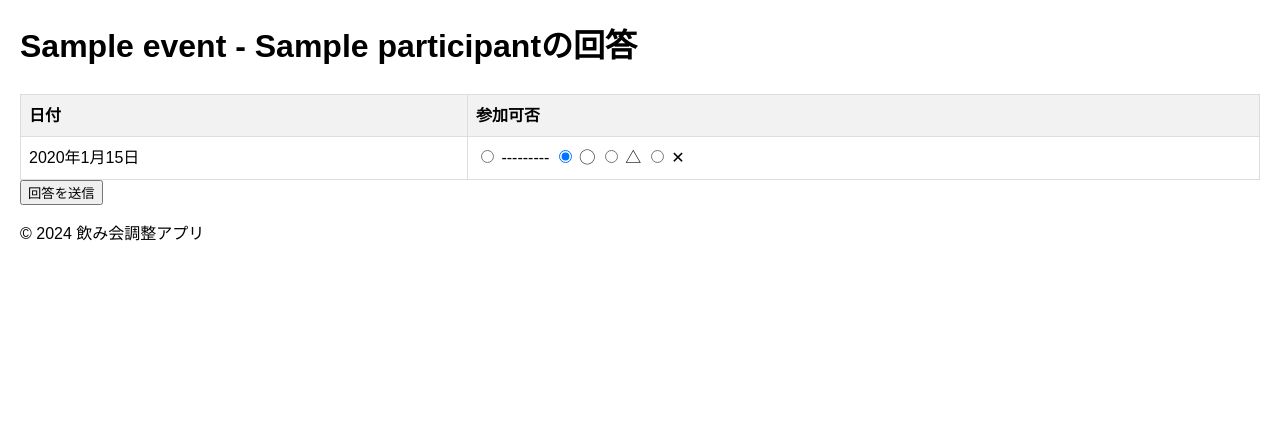
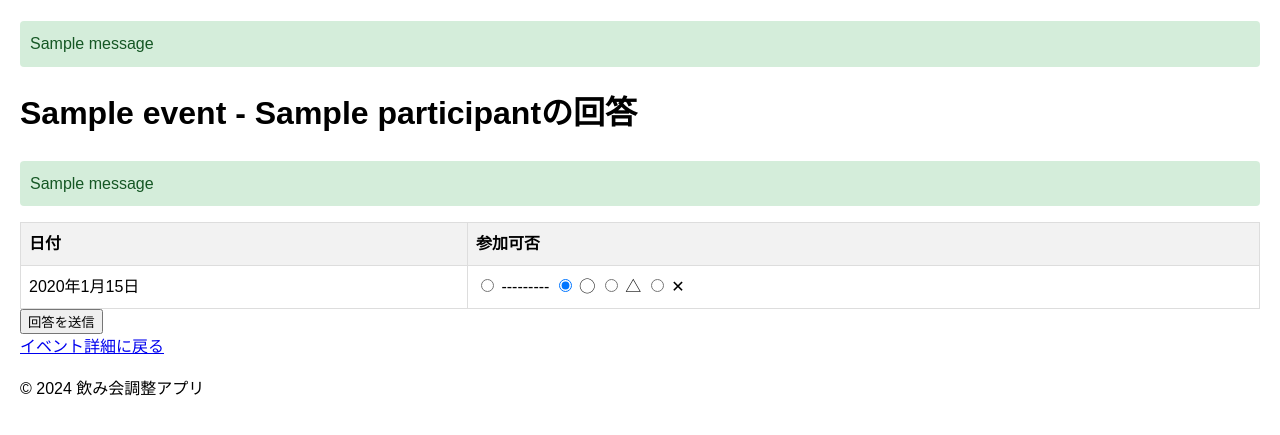
Before and after one commit to kiyogon/djangoAjust, a Django app: page /event/00000000-0000-0000-0000-000000000001/participant/1/ in a window 1280 px wide. Shown: the part 93-528 px from the top of the page. Run offline with Django 5.2, Linux system fonts and the light colour scheme; tables that the repository leaves empty hold one stand-in row (values such as "Sample post"); one stand-in notice (Sample message) is shown.

Commit message:
回答送信修正

```diff
--- a/ajust_pj/ajust_app/templates/ajust_app/participant_response.html
+++ b/ajust_pj/ajust_app/templates/ajust_app/participant_response.html
@@ -5,7 +5,15 @@
 {% block content %}
 <h1>{{ event.name }} - {{ participant.name }}の回答</h1>
 
-<form method="post">
+{% if messages %}
+<ul class="messages">
+    {% for message in messages %}
+    <li{% if message.tags %} class="{{ message.tags }}"{% endif %}>{{ message }}</li>
+    {% endfor %}
+</ul>
+{% endif %}
+
+<form method="post" action="{% url 'participant_response' event.id participant.id %}">
     {% csrf_token %}
     {{ formset.management_form }}
     <table>
@@ -14,6 +22,7 @@
             <th>参加可否</th>
         </tr>
         {% for form in formset %}
+            {{ form.id }}
             <tr>
                 <td>{{ form.instance.date.date }}</td>
                 <td>
@@ -27,4 +36,5 @@
     </table>
     <button type="submit">回答を送信</button>
 </form>
+<a href="{% url 'event_detail' event.id %}">イベント詳細に戻る</a>
 {% endblock %}
--- a/ajust_pj/ajust_app/templates/base.html
+++ b/ajust_pj/ajust_app/templates/base.html
@@ -25,12 +25,36 @@
         th {
             background-color: #f2f2f2;
         }
+        .messages {
+            list-style: none;
+            padding: 0;
+        }
+        .messages li {
+            padding: 10px;
+            margin-bottom: 10px;
+            border-radius: 4px;
+        }
+        .messages .success {
+            background-color: #d4edda;
+            color: #155724;
+        }
+        .messages .error {
+            background-color: #f8d7da;
+            color: #721c24;
+        }
     </style>
 </head>
 <body>
     <header>
         <h1>飲み会調整アプリ</h1>
     </header>
+    {% if messages %}
+    <ul class="messages">
+        {% for message in messages %}
+        <li{% if message.tags %} class="{{ message.tags }}"{% endif %}>{{ message }}</li>
+        {% endfor %}
+    </ul>
+    {% endif %}
     <main>
         {% block content %}
         {% endblock %}
--- a/ajust_pj/ajust_app/views.py
+++ b/ajust_pj/ajust_app/views.py
@@ -4,6 +4,7 @@ from django.shortcuts import render, redirect, get_object_or_404
 from django.forms import formset_factory
 from .models import Event, Date, Participant, Response
 from .forms import EventForm, DateFormSet, ParticipantForm, ResponseFormSet
+from django.contrib import messages
 
 def create_event(request):
     if request.method == 'POST':
@@ -79,7 +80,10 @@ def participant_response(request, event_id, participant_id):
         formset = ResponseFormSet(request.POST, instance=participant)
         if formset.is_valid():
             formset.save()
+            messages.success(request, '回答が正常に保存されました。')
             return redirect('event_detail', event_id=event.id)
+        else:
+            messages.error(request, 'エラーが発生しました。入力を確認してください。')
     else:
         formset = ResponseFormSet(instance=participant)
 
--- a/ajust_pj/ajust_pj/urls.py
+++ b/ajust_pj/ajust_pj/urls.py
@@ -1,19 +1,5 @@
-"""
-URL configuration for ajust_pj project.
+# ajust_pj/urls.py
 
-The `urlpatterns` list routes URLs to views. For more information please see:
-    https://docs.djangoproject.com/en/5.1/topics/http/urls/
-Examples:
-Function views
-    1. Add an import:  from my_app import views
-    2. Add a URL to urlpatterns:  path('', views.home, name='home')
-Class-based views
-    1. Add an import:  from other_app.views import Home
-    2. Add a URL to urlpatterns:  path('', Home.as_view(), name='home')
-Including another URLconf
-    1. Import the include() function: from django.urls import include, path
-    2. Add a URL to urlpatterns:  path('blog/', include('blog.urls'))
-"""
 from django.contrib import admin
 from django.urls import path
 from ajust_app import views
```
